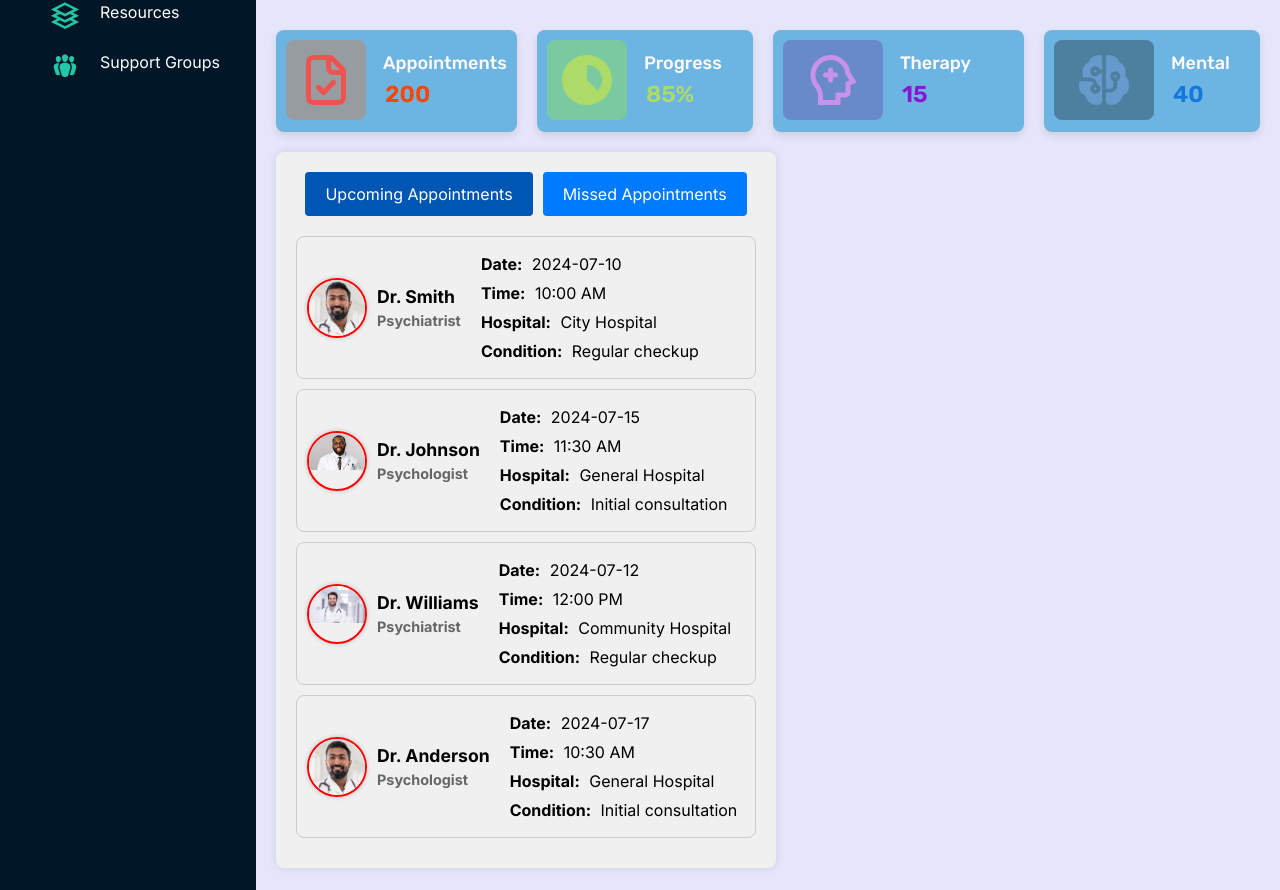
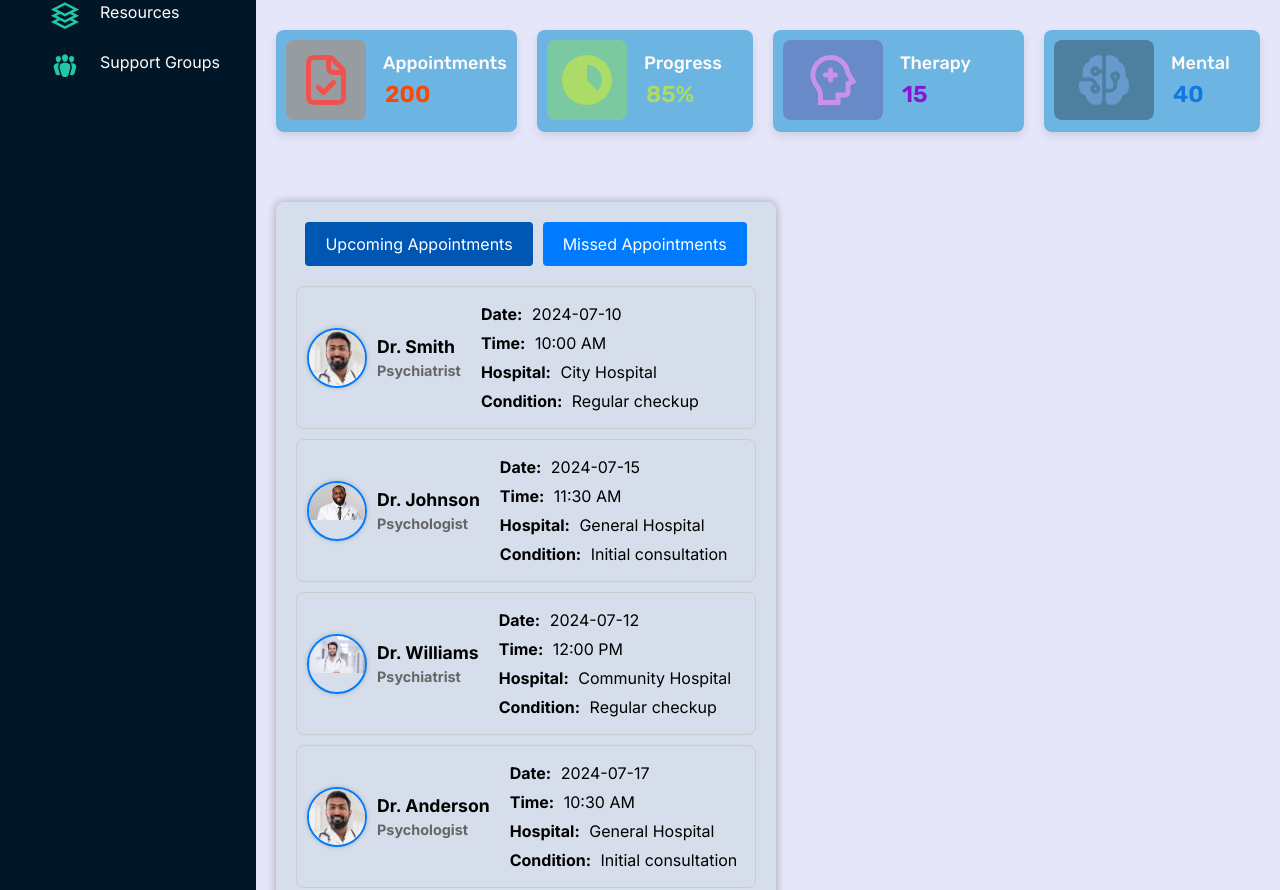
Before and after one commit to lewmas9152/MindHarmony, a Next.js app in the folder frontend/: page /home in a window 1280 px wide. Shown: the part 428-1318 px from the top of the page. Built offline with nearby package versions, Linux system fonts and the light colour scheme; a web font is replaced by a local one.

Commit message:
Update appointment section styling and add margin-top
The appointment section styling has been updated to use a new color scheme. Additionally, a margin-top has been added to create spacing between the appointment section and other elements on the page.

```diff
--- a/frontend/app/sass/AppointmentSection.module.scss
+++ b/frontend/app/sass/AppointmentSection.module.scss
@@ -1,10 +1,14 @@
+$nightowl-fg: #d6deeb;
+$nightowl-bg-light: #1d3b53;
+$nightowl-info: #21c7a8;
 .appointmentSection {
   padding: 20px;
-  background-color: #f0f0f0;
+  background-color: $nightowl-fg;
   border-radius: 8px;
-  box-shadow: 0 0 10px rgba(0, 0, 0, 0.1);
+  box-shadow: 0 0 10px rgba(0, 0, 0, 0.3);
   max-width: 500px;
   margin: 0 20px auto;
+  margin-top: 50px;
 
   .toggleButtons {
     display: flex;
@@ -55,7 +59,7 @@
           border-radius: 50%;
           width: 60px;
           height: 60px;
-          border: 2px solid red;
+          border: 2px solid #007bff;
           box-shadow: 0 0 5px rgba(0, 0, 0, 0.2);
         }
 
--- a/frontend/app/sass/Home.scss
+++ b/frontend/app/sass/Home.scss
@@ -4,6 +4,7 @@ $color-celestial-light: #9cd4e2;
 $color-celestial-dusk: #315d89;
 $color-celestial-night: #1d3a56;
 $nightowl-info: #21c7a8;
+
 
 $color-slate-gray: #708090;
 $color-slate-blue: #6a5acd;
@@ -29,6 +30,7 @@ $font-island : 'Island Moments', cursive;
 $font-ropa : 'Ropa Sans', sans-serif;
 $font-jost : 'Jost', sans-serif;
 $font-playwrite : 'Playwrite IT Moderna', sans-serif;
+$nightowl-border: #1d3b53;
 
 @mixin info-card{
     display: flex;
```
